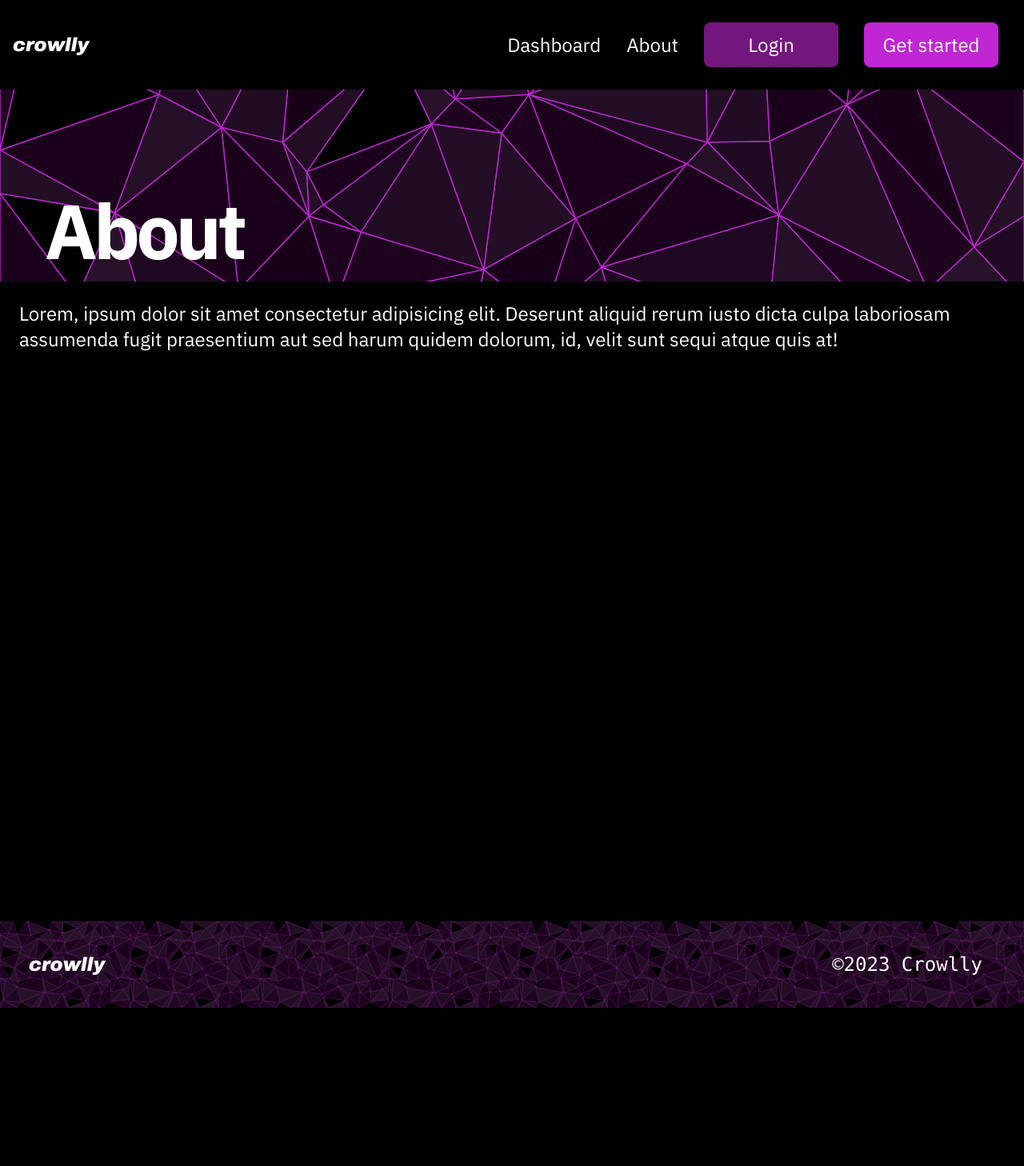
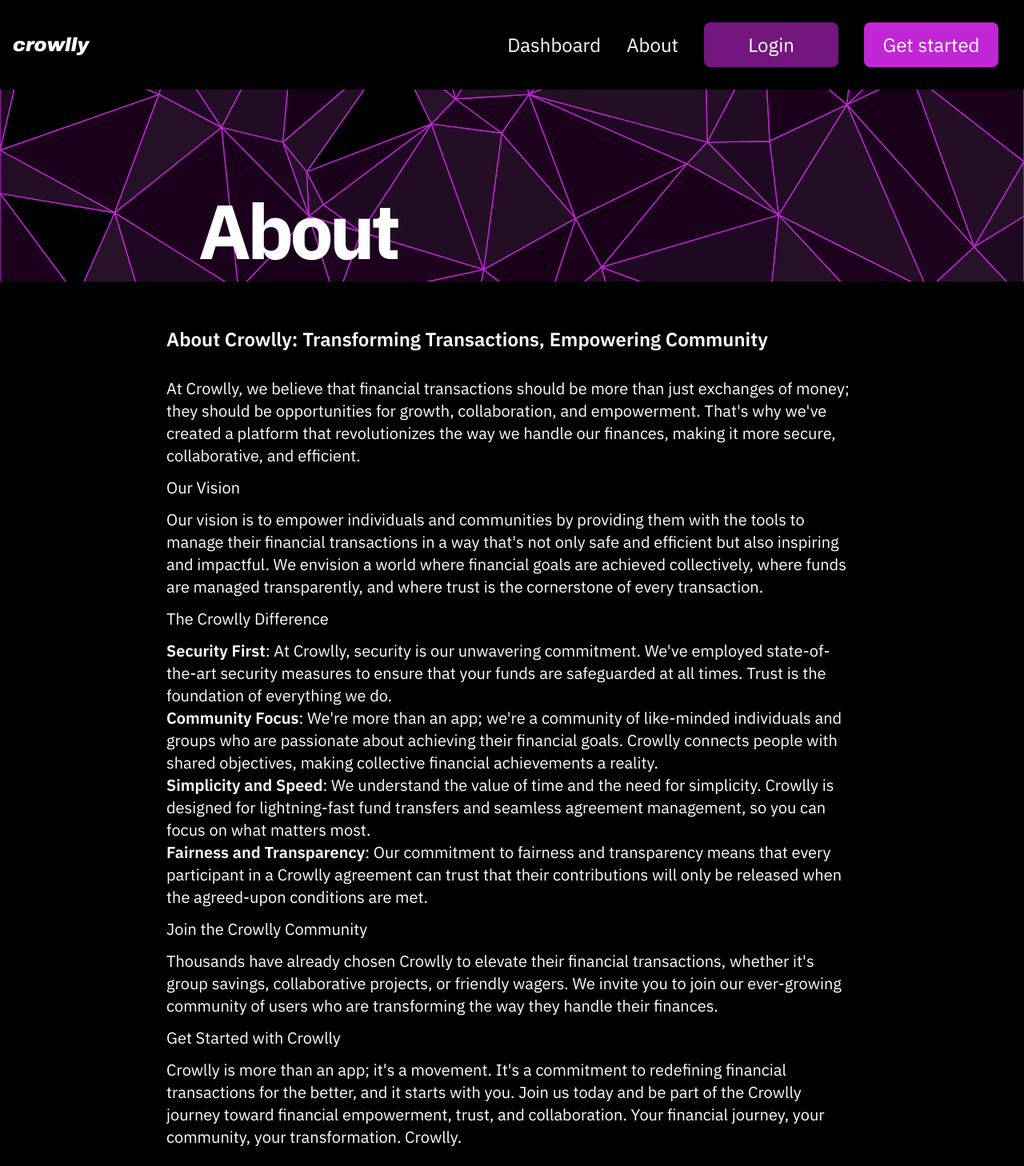
Before and after one commit to Jejovanni/crowlly, a React (Vite) app: page /about in a window 1280 px wide. Shown: the top 1458 px of the page at 80% size. Before the commit the page ends 1260 px from the top, so only its background shows below. Built offline with nearby package versions, Linux system fonts and the light colour scheme; no server answers; the database is empty.

Commit message:
Copy fixed

```diff
--- a/src/About.jsx
+++ b/src/About.jsx
@@ -7,11 +7,39 @@ function About() {
     <div>
       <Nav />
       <div className=' min-h-[15rem] bg-hero-pattern bg-cover bg-center flex items-end'>
-        <h1 className='text-white text-5xl  text-left  md:text-6xl lg:text-8xl lg:mx-10 tracking-tighter font-bold p-4 '>About</h1>
+        <h1 className='text-white text-5xl  text-left  md:text-6xl lg:text-8xl lg:mx-10 tracking-tighter font-bold p-4 lg:px-52 '>About</h1>
       </div>
       <div className=' min-h-screen'>
-        <p className=' text-white text-2xl p-6'>Lorem, ipsum dolor sit amet consectetur adipisicing elit. Deserunt aliquid rerum iusto dicta culpa laboriosam assumenda fugit praesentium aut sed harum quidem dolorum,
-          id, velit sunt sequi atque quis at!</p>
+        <div className=' text-white text-xl p-6 lg:px-52'>
+        <h3 className=' text-2xl py-2 lg:py-8 font-semibold'>About Crowlly: Transforming Transactions, Empowering Community</h3>
+
+          <p>At Crowlly, we believe that financial transactions should be more than just exchanges of money; they should be opportunities for growth, collaboration, and empowerment. That's why we've created a platform that revolutionizes the way we handle our finances, making it more secure, collaborative, and efficient. </p>
+
+          <h4 className=' py-3'>Our Vision</h4>
+
+          <p> Our vision is to empower individuals and communities by providing them with the tools to manage their financial transactions in a way that's not only safe and efficient but also inspiring and impactful. We envision a world where financial goals are achieved collectively, where funds are managed transparently, and where trust is the cornerstone of every transaction.</p>
+
+          <h4 className=' py-3'>The Crowlly Difference</h4>
+
+          <p> <span className=' font-semibold'> Security First</span>: At Crowlly, security is our unwavering commitment. We've employed state-of-the-art security measures to ensure that your funds are safeguarded at all times. Trust is the foundation of everything we do. <br />
+
+            <span className=' font-semibold'> Community Focus</span>: We're more than an app; we're a community of like-minded individuals and groups who are passionate about achieving their financial goals. Crowlly connects people with shared objectives, making collective financial achievements a reality.<br />
+
+            <span className=' font-semibold'> Simplicity and Speed</span>: We understand the value of time and the need for simplicity. Crowlly is designed for lightning-fast fund transfers and seamless agreement management, so you can focus on what matters most.<br />
+
+            <span className=' font-semibold'> Fairness and Transparency</span>: Our commitment to fairness and transparency means that every participant in a Crowlly agreement can trust that their contributions will only be released when the agreed-upon conditions are met.<br /></p>
+
+          <h4 className=' py-3'>Join the Crowlly Community </h4>
+
+          <p> Thousands have already chosen Crowlly to elevate their financial transactions, whether it's group savings, collaborative projects, or friendly wagers. We invite you to join our ever-growing community of users who are transforming the way they handle their finances.</p>
+
+          <h4 className=' py-3'> Get Started with Crowlly </h4>
+
+          <p> Crowlly is more than an app; it's a movement. It's a commitment to redefining financial transactions for the better, and it starts with you. Join us today and be part of the Crowlly journey toward financial empowerment, trust, and collaboration.
+
+          Your financial journey, your community, your transformation. Crowlly.</p>
+          </div>
+
       </div>
       <Footer />
     </div>
--- a/src/Home.jsx
+++ b/src/Home.jsx
@@ -6,25 +6,25 @@ const features = [
   {
     name: 'Secure Wallet',
     description:
-      'Morbi viverra dui mi arcu sed. Tellus semper adipiscing suspendisse semper morbi. Odio urna massa nunc massa.',
+      'Multi-factor authentication (MFA) to ensure that only authorized users can access their funds. Your account is protected by a combination of something you know and something you have, making it nearly impenetrable.',
     icon: WalletIcon,
   },
   {
     name: 'Group transactions',
     description:
-      'Sit quis amet rutrum tellus ullamcorper ultricies libero dolor eget. Sem sodales gravida quam turpis enim lacus amet.',
+      `Harnesses the power of collective action. Whether you're pooling funds for a shared dream, managing a group savings account, or engaging in friendly wagers with friends, Crowlly ensures that everyone's contributions are secure and accounted for.`,
     icon: UserGroupIcon,
   },
   {
     name: 'Send and Receive',
     description:
-      'Quisque est vel vulputate cursus. Risus proin diam nunc commodo. Lobortis auctor congue commodo diam neque.',
+      `There's no need to wait around for funds to clear. Say goodbye to traditional delays; our lightning-fast transfers ensure that your money moves as quickly as your ambitions.`,
     icon: ArrowPathIcon,
   },
   {
     name: 'Advanced security',
     description:
-      'Arcu egestas dolor vel iaculis in ipsum mauris. Tincidunt mattis aliquet hac quis. Id hac maecenas ac donec pharetra eget.',
+      `Security is our top priority. We employ robust encryption techniques and follow industry-best security practices to safeguard your funds. Your money is stored in a highly secure environment, giving you the confidence that it's in safe hands.`,
     icon: LockClosedIcon,
   },
 ]
@@ -70,8 +70,7 @@ function Home() {
               Crowlly is a secure and reliable solution for transactions involving multiple parties
             </p>
             <p className="mt-6 text-lg lg:text-2xl leading-8 text-white">
-              Quis tellus eget adipiscing convallis sit sit eget aliquet quis. Suspendisse eget egestas a elementum
-              pulvinar et feugiat blandit at. In mi viverra elit nunc.
+              We understand the complexity and importance of these dealings, and that's why we go above and beyond to ensure they're as secure and reliable as possible.
             </p>
           </div>
           <div className="mx-auto mt-16 max-w-2xl sm:mt-20 lg:mt-24 lg:max-w-5xl">
@@ -84,7 +83,7 @@ function Home() {
                     </div>
                     {feature.name}
                   </dt>
-                  <dd className="mt-2 text-base leading-7 text-white">{feature.description}</dd>
+                  <dd className="mt-2 text-base lg:text-xl leading-7 text-white">{feature.description}</dd>
                 </div>
               ))}
             </dl>
```
